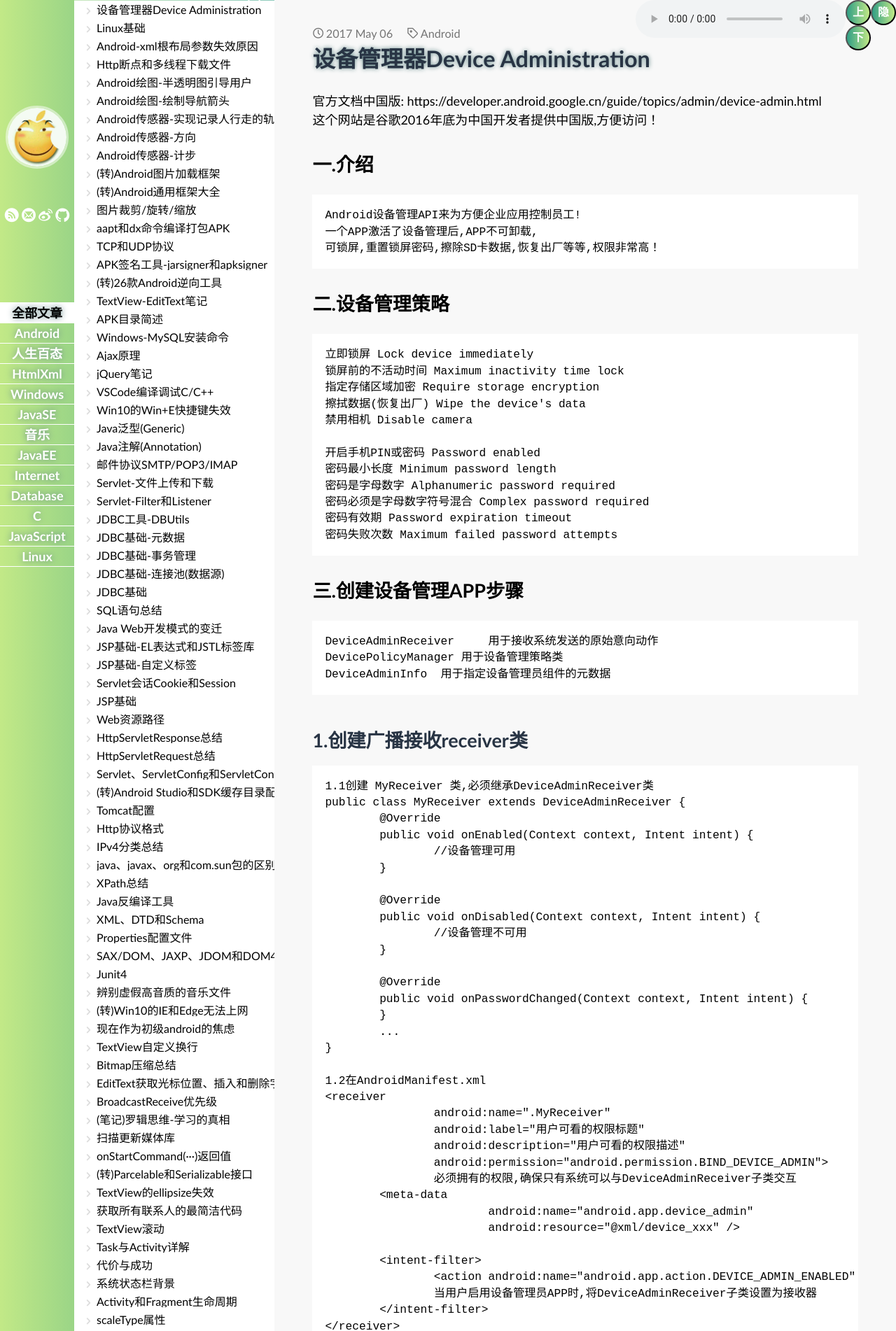
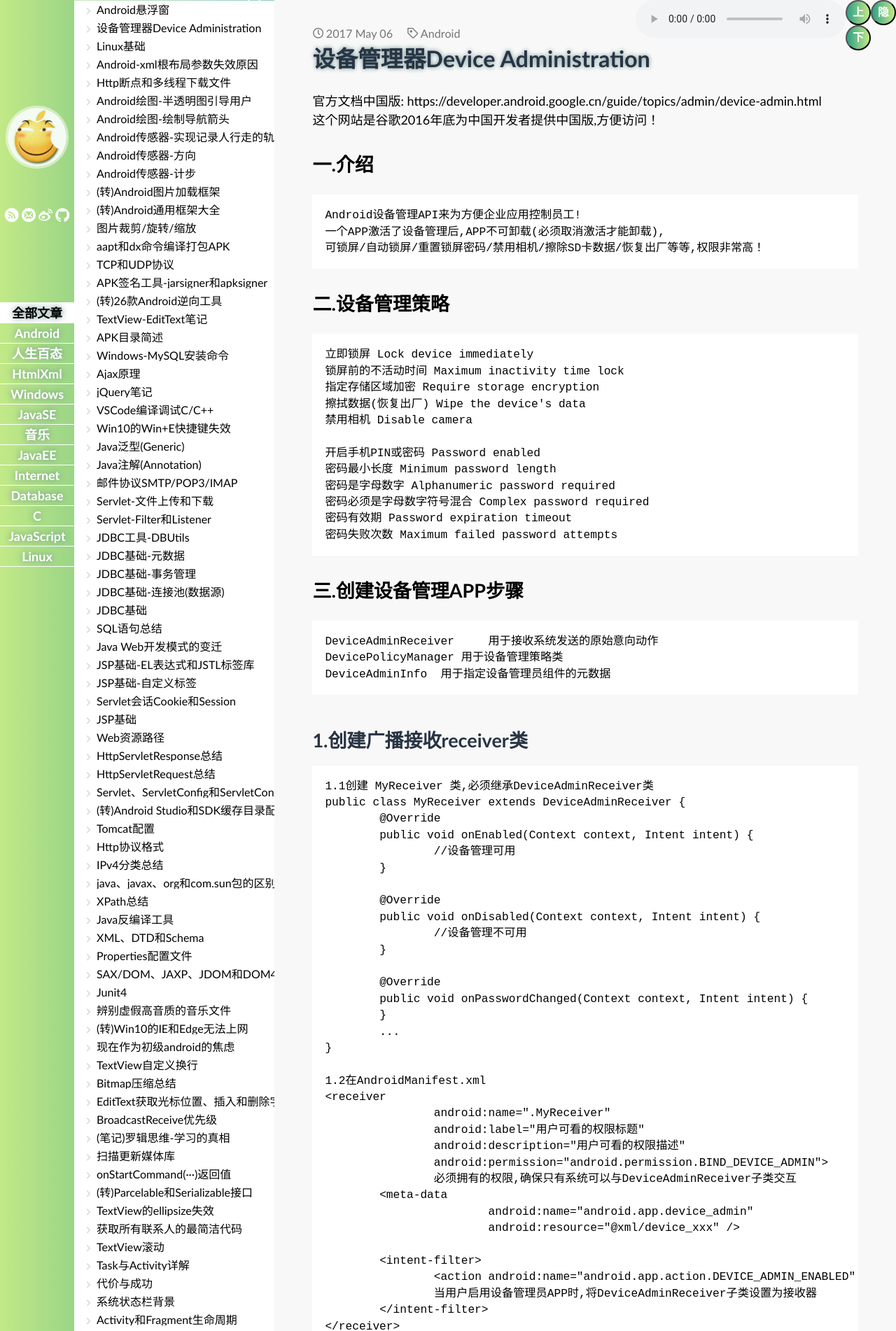
Before and after one commit to lioilwin/lioilwin.github.io, a Jekyll site: the page built from _posts/2017-05-06-Android-device-admin.md, in a window 1280 px wide. Shown: the top 1902 px of the page at 70% size. Built offline with Jekyll 4.4.1, drawn with Linux system fonts in a browser that asks for light colours; some web fonts are replaced; comment, search, counter and statistics services are not loaded.

Commit message:
添加文章

```diff
--- a/_posts/2017-05-06-Android-device-admin.md
+++ b/_posts/2017-05-06-Android-device-admin.md
@@ -8,8 +8,8 @@ tags: Android
 
 # 一.介绍
 	Android设备管理API来为方便企业应用控制员工!
-	一个APP激活了设备管理后,APP不可卸载,
-	可锁屏,重置锁屏密码,擦除SD卡数据,恢复出厂等等,权限非常高！
+	一个APP激活了设备管理后,APP不可卸载(必须取消激活才能卸载),
+	可锁屏/自动锁屏/重置锁屏密码/禁用相机/擦除SD卡数据/恢复出厂等等,权限非常高！
 
 # 二.设备管理策略
 	立即锁屏 Lock device immediately
@@ -95,10 +95,8 @@ tags: Android
 	if(dpm.isAdminActive(myReceiverName)){	//是否激活APP设备管理
 		// 立刻锁屏
 		dpm.lockNow();
-
 		// 设置自动锁屏,不活动时间
 		dpm.setMaximumTimeToLock(myReceiverName, timeMs);
-
 		// 重置锁屏密码
 		dpm.resetPassword("123456", 0);
 
```
Also changed, not shown: _posts/2017-05-07-Android_Sys_Window.md (added, +43 -0 lines).
